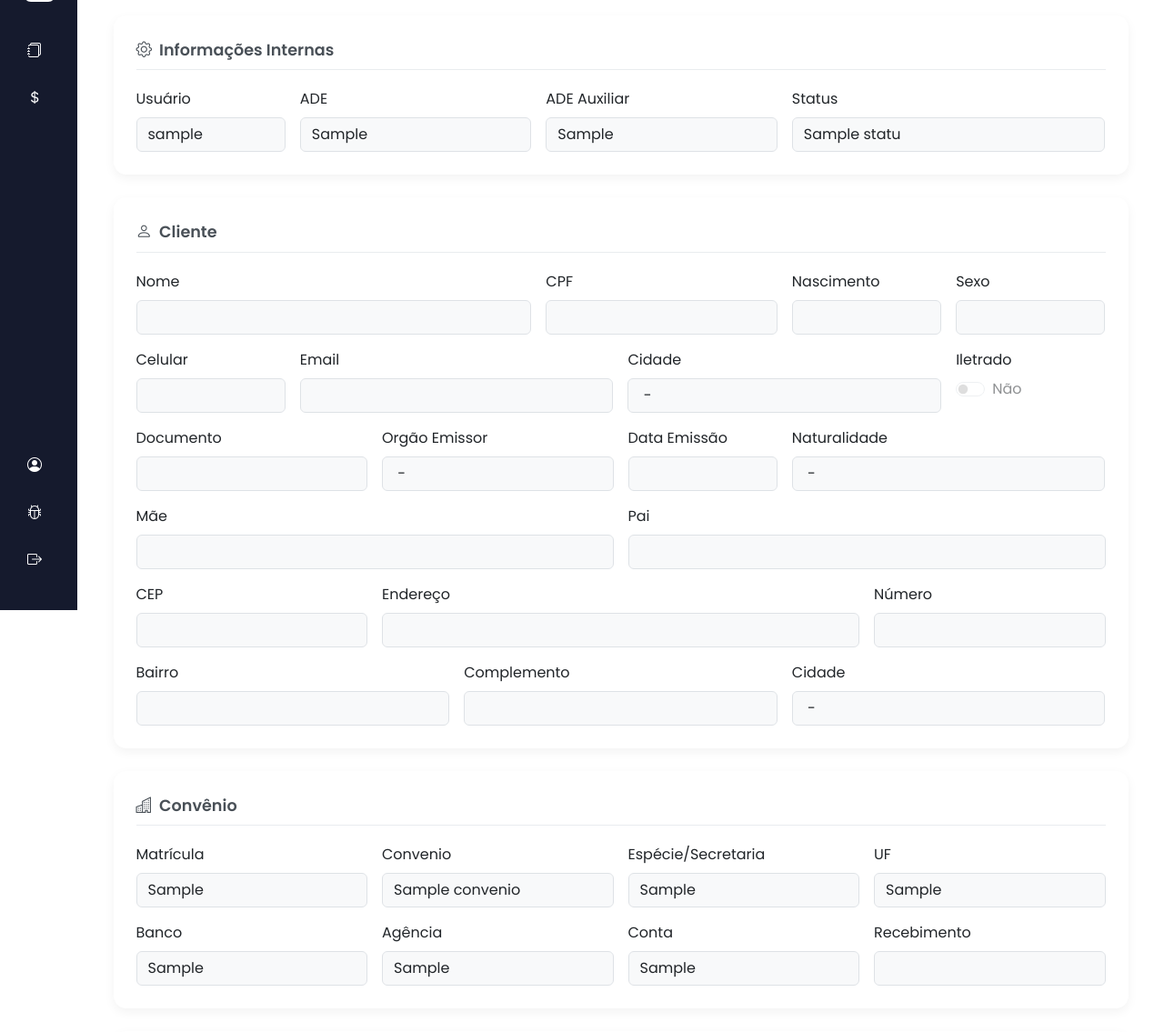
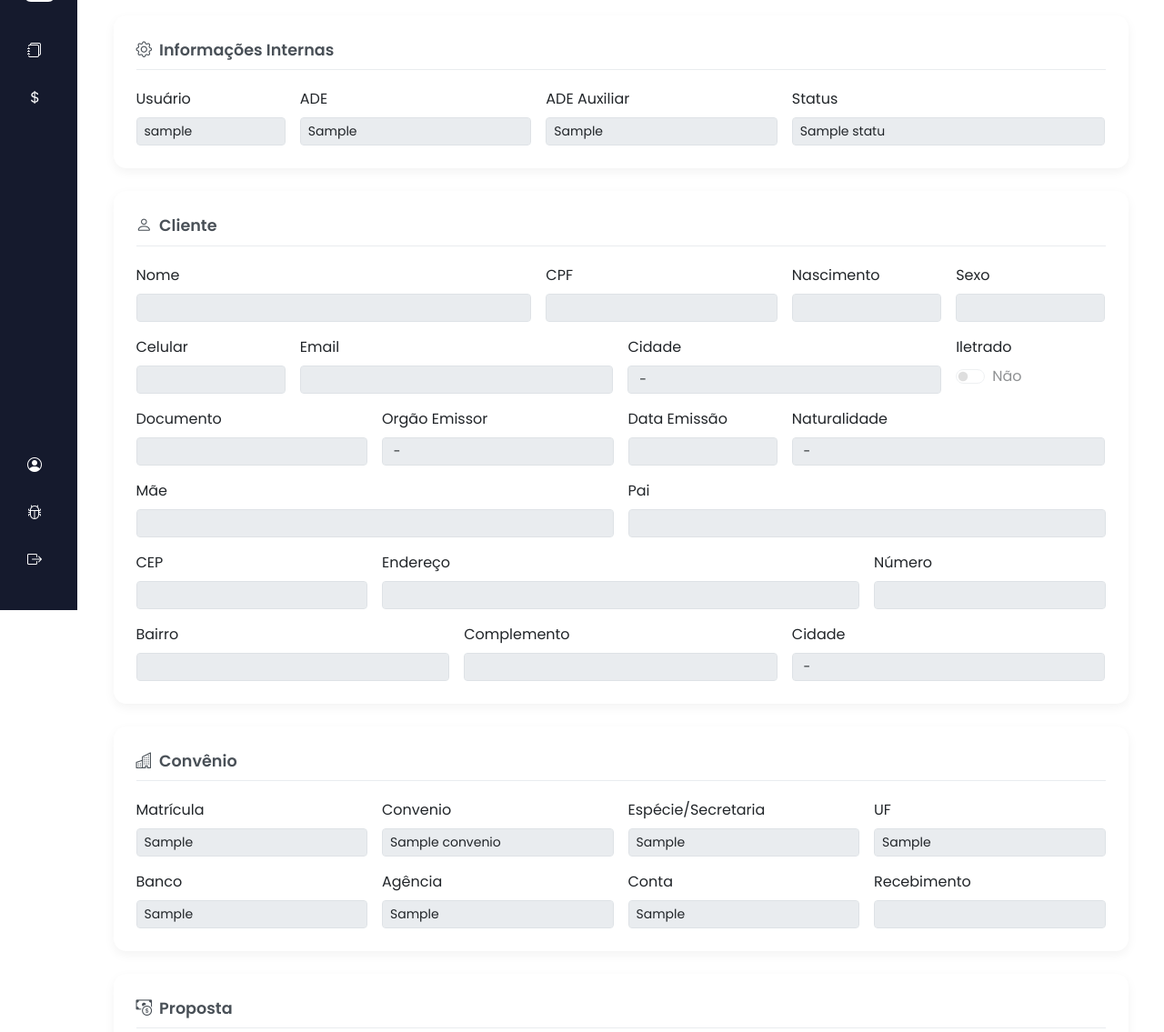
Before and after one commit to jccarlosjr/new-erp, a Django app: template proposta/templates/proposta.html in a window 1280 px wide. Shown: the part 129-1264 px from the top of the page at 91% size. Run offline with Django 5.2, Linux system fonts and the light colour scheme; the template is opened without the code that fills it: values that come from a table or form of the project are taken from there, others are empty; tables that the repository leaves empty hold one stand-in row (values such as "Sample post").

Commit message:
font adjusts

```diff
--- a/proposta/templates/proposta.html
+++ b/proposta/templates/proposta.html
@@ -75,37 +75,37 @@
 
                 <div class="col-md-2">
                     <label class="form-label">Usuário</label>
-                    <input type="text" class="form-control"
-                           value="{{ proposta.usuario }}" readonly>
+                    <input type="text" class="form-control form-control-sm"
+                           value="{{ proposta.usuario }}" readonly disabled>
                 </div>
 
                 <div class="col-md-3">
                     <label class="form-label">ADE</label>
-                    <input type="text" class="form-control"
+                    <input type="text" class="form-control form-control-sm"
                             {% if proposta.ade %}
                                 value="{{ proposta.ade }}"
                             {% else %}
                                 value="Sem ADE"
                             {% endif %}
-                        readonly>
+                        readonly disabled>
                 </div>
 
                 <div class="col-md-3">
                     <label class="form-label">ADE Auxiliar</label>
-                    <input type="text" class="form-control"
+                    <input type="text" class="form-control form-control-sm"
                             {% if proposta.ade_2 %}
                                 value="{{ proposta.ade_2 }}"
                             {% else %}
                                 value="Sem ADE"
                             {% endif %}
-                        readonly>
+                        readonly disabled>
                 </div>
 
                 {% if proposta.status %}
                 <div class="col-md-4">
                     <label class="form-label">Status</label>
-                    <input type="text" class="form-control"
-                           value="{{ proposta.status.nome }}" readonly>
+                    <input type="text" class="form-control form-control-sm"
+                           value="{{ proposta.status.nome }}" readonly disabled>
                 </div>
                 {% endif %}
 
@@ -122,44 +122,44 @@
 
                 <div class="col-md-5">
                     <label class="form-label">Nome</label>
-                    <input type="text" class="form-control"
-                           value="{{ proposta.cliente.nome }}" readonly>
+                    <input type="text" class="form-control form-control-sm"
+                           value="{{ proposta.cliente.nome }}" readonly disabled>
                 </div>
 
                 <div class="col-md-3">
                     <label class="form-label">CPF</label>
-                    <input type="text" class="form-control"
-                           value="{{ proposta.cliente.cpf }}" readonly>
+                    <input type="text" class="form-control form-control-sm"
+                           value="{{ proposta.cliente.cpf }}" readonly disabled>
                 </div>
 
                 <div class="col-md-2">
                     <label class="form-label">Nascimento</label>
-                    <input type="text" class="form-control"
-                           value="{{ proposta.cliente.nascimento|date:'d/m/Y' }}" readonly>
+                    <input type="text" class="form-control form-control-sm"
+                           value="{{ proposta.cliente.nascimento|date:'d/m/Y' }}" readonly disabled>
                 </div>
 
                 <div class="col-md-2">
                     <label class="form-label">Sexo</label>
-                    <input type="text" class="form-control"
-                           value="{{ proposta.cliente.sexo }}" readonly>
+                    <input type="text" class="form-control form-control-sm"
+                           value="{{ proposta.cliente.sexo }}" readonly disabled>
                 </div>
 
                 <div class="col-md-2">
                     <label class="form-label">Celular</label>
-                    <input type="text" class="form-control"
-                           value="{{ proposta.cliente.celular }}" readonly>
+                    <input type="text" class="form-control form-control-sm"
+                           value="{{ proposta.cliente.celular }}" readonly disabled>
                 </div>
 
                 <div class="col-md-4">
                     <label class="form-label">Email</label>
-                    <input type="text" class="form-control"
-                           value="{{ proposta.cliente.email }}" readonly>
+                    <input type="text" class="form-control form-control-sm"
+                           value="{{ proposta.cliente.email }}" readonly disabled>
                 </div>
 
                 <div class="col-md-4">
                     <label class="form-label">Cidade</label>
-                    <input type="text" class="form-control"
-                           value="{{ proposta.cliente.cidade }} - {{ proposta.cliente.uf_cidade }}" readonly>
+                    <input type="text" class="form-control form-control-sm"
+                           value="{{ proposta.cliente.cidade }} - {{ proposta.cliente.uf_cidade }}" readonly disabled>
                 </div>
                 <div class="col-md-2">
                     <label class="form-label d-block">Iletrado</label>
@@ -179,64 +179,64 @@
                 </div>
                 <div class="col-md-3">
                     <label class="form-label">Documento</label>
-                    <input type="text" class="form-control"
-                           value="{{ proposta.cliente.numero_documento }}" readonly>
+                    <input type="text" class="form-control form-control-sm"
+                           value="{{ proposta.cliente.numero_documento }}" readonly disabled>
                 </div>
                 <div class="col-md-3">
                     <label class="form-label">Orgão Emissor</label>
-                    <input type="text" class="form-control"
-                           value="{{ proposta.cliente.orgao_emissor }} - {{ proposta.cliente.uf_emissao }}" readonly>
+                    <input type="text" class="form-control form-control-sm"
+                           value="{{ proposta.cliente.orgao_emissor }} - {{ proposta.cliente.uf_emissao }}" readonly disabled>
                 </div>
                 <div class="col-md-2">
                     <label class="form-label">Data Emissão</label>
-                    <input type="text" class="form-control"
-                           value="{{ proposta.cliente.data_emissao|date:'d/m/Y' }}" readonly>
+                    <input type="text" class="form-control form-control-sm"
+                           value="{{ proposta.cliente.data_emissao|date:'d/m/Y' }}" readonly disabled>
                 </div>
                 <div class="col-md-4">
                     <label class="form-label">Naturalidade</label>
-                    <input type="text" class="form-control"
-                           value="{{ proposta.cliente.naturalidade }} - {{ proposta.cliente.uf_naturalidade }}" readonly>
+                    <input type="text" class="form-control form-control-sm"
+                           value="{{ proposta.cliente.naturalidade }} - {{ proposta.cliente.uf_naturalidade }}" readonly disabled>
                 </div>
                 <div class="col-md-6">
                     <label class="form-label">Mãe</label>
-                    <input type="text" class="form-control"
-                           value="{{ proposta.cliente.mae }}" readonly>
+                    <input type="text" class="form-control form-control-sm"
+                           value="{{ proposta.cliente.mae }}" readonly disabled>
                 </div>
                 <div class="col-md-6">
                     <label class="form-label">Pai</label>
-                    <input type="text" class="form-control"
-                           value="{{ proposta.cliente.pai }}" readonly>
+                    <input type="text" class="form-control form-control-sm"
+                           value="{{ proposta.cliente.pai }}" readonly disabled>
                 </div>
 
                 <div class="col-md-3">
                     <label class="form-label">CEP</label>
-                    <input type="text" class="form-control"
-                           value="{{ proposta.cliente.cep }}" readonly>
+                    <input type="text" class="form-control form-control-sm"
+                           value="{{ proposta.cliente.cep }}" readonly disabled>
                 </div>
                 <div class="col-md-6">
                     <label class="form-label">Endereço</label>
-                    <input type="text" class="form-control"
-                           value="{{ proposta.cliente.endereco }}" readonly>
+                    <input type="text" class="form-control form-control-sm"
+                           value="{{ proposta.cliente.endereco }}" readonly disabled>
                 </div>
                 <div class="col-md-3">
                     <label class="form-label">Número</label>
-                    <input type="text" class="form-control"
-                           value="{{ proposta.cliente.numero }}" readonly>
+                    <input type="text" class="form-control form-control-sm"
+                           value="{{ proposta.cliente.numero }}" readonly disabled>
                 </div>
                 <div class="col-md-4">
                     <label class="form-label">Bairro</label>
-                    <input type="text" class="form-control"
-                           value="{{ proposta.cliente.bairro }}" readonly>
+                    <input type="text" class="form-control form-control-sm"
+                           value="{{ proposta.cliente.bairro }}" readonly disabled>
                 </div>
                 <div class="col-md-4">
                     <label class="form-label">Complemento</label>
-                    <input type="text" class="form-control"
-                           value="{{ proposta.cliente.complemento }}" readonly>
+                    <input type="text" class="form-control form-control-sm"
+                           value="{{ proposta.cliente.complemento }}" readonly disabled>
                 </div>
                 <div class="col-md-4">
                     <label class="form-label">Cidade</label>
-                    <input type="text" class="form-control"
-                           value="{{ proposta.cliente.cidade }} - {{ proposta.cliente.uf_cidade }}" readonly>
+                    <input type="text" class="form-control form-control-sm"
+                           value="{{ proposta.cliente.cidade }} - {{ proposta.cliente.uf_cidade }}" readonly disabled>
                 </div>
 
             </div>
@@ -251,49 +251,49 @@
             <div class="row g-3">
                 <div class="col-md-3">
                     <label class="form-label">Matrícula</label>
-                    <input type="text" class="form-control"
-                           value="{{ proposta.card_oferta.matricula.matricula }}" readonly>
+                    <input type="text" class="form-control form-control-sm"
+                           value="{{ proposta.card_oferta.matricula.matricula }}" readonly disabled>
                 </div>
                 <div class="col-md-3">
                     <label class="form-label">Convenio</label>
-                    <input type="text" class="form-control"
-                           value="{{ proposta.card_oferta.matricula.convenio }}" readonly>
+                    <input type="text" class="form-control form-control-sm"
+                           value="{{ proposta.card_oferta.matricula.convenio }}" readonly disabled>
                 </div>
                 <div class="col-md-3">
                     <label class="form-label">Espécie/Secretaria</label>
-                    <input type="text" class="form-control"
-                           value="{{ proposta.card_oferta.matricula.codigo_convenio }}" readonly>
+                    <input type="text" class="form-control form-control-sm"
+                           value="{{ proposta.card_oferta.matricula.codigo_convenio }}" readonly disabled>
                 </div>
                 <div class="col-md-3">
                     <label class="form-label">UF</label>
-                    <input type="text" class="form-control"
-                           value="{{ proposta.card_oferta.matricula.uf_convenio }}" readonly>
+                    <input type="text" class="form-control form-control-sm"
+                           value="{{ proposta.card_oferta.matricula.uf_convenio }}" readonly disabled>
                 </div>
 
                 <div class="col-md-3">
                     <label class="form-label">Banco</label>
-                    <input type="text" class="form-control"
-                           value="{{ proposta.card_oferta.matricula.banco }}" readonly>
+                    <input type="text" class="form-control form-control-sm"
+                           value="{{ proposta.card_oferta.matricula.banco }}" readonly disabled>
                 </div>
                 <div class="col-md-3">
                     <label class="form-label">Agência</label>
-                    <input type="text" class="form-control"
-                           value="{{ proposta.card_oferta.matricula.agencia }}" readonly>
+                    <input type="text" class="form-control form-control-sm"
+                           value="{{ proposta.card_oferta.matricula.agencia }}" readonly disabled>
                 </div>
                 <div class="col-md-3">
                     <label class="form-label">Conta</label>
-                    <input type="text" class="form-control"
-                           value="{{ proposta.card_oferta.matricula.conta }}" readonly>
+                    <input type="text" class="form-control form-control-sm"
+                           value="{{ proposta.card_oferta.matricula.conta }}" readonly disabled>
                 </div>
                 <div class="col-md-3">
                     <label class="form-label">Recebimento</label>
-                    <input type="text" class="form-control"
+                    <input type="text" class="form-control form-control-sm"
                         {% if proposta.card_oferta.matricula.recebimento == 'CC' %}
                             value="Conta Corrente"
                         {% elif proposta.card_oferta.matricula.recebimento == 'CP' %}
                             value="Conta Poupança"
                         {% endif %}
-                    readonly>
+                    readonly disabled>
                 </div>
             </div>
         </div>
@@ -308,73 +308,73 @@
                 {% if proposta.tabela %}
                 <div class="col-md-4">
                     <label class="form-label">Banco</label>
-                    <input type="text" class="form-control"
-                           value="{{ proposta.tabela.banco }}" readonly>
+                    <input type="text" class="form-control form-control-sm"
+                           value="{{ proposta.tabela.banco }}" readonly disabled>
                 </div>
 
                 <div class="col-md-4">
                     <label class="form-label">Operação</label>
-                    <input type="text" class="form-control"
-                           value="{{ proposta.tabela.operacao }}" readonly>
+                    <input type="text" class="form-control form-control-sm"
+                           value="{{ proposta.tabela.operacao }}" readonly disabled>
                 </div>
 
                 <div class="col-md-4">
                     <label class="form-label">Tabela</label>
-                    <input type="text" class="form-control"
-                           value="{{ proposta.tabela.nome }} - {{ proposta.tabela.taxa }}%" readonly>
+                    <input type="text" class="form-control form-control-sm"
+                           value="{{ proposta.tabela.nome }} - {{ proposta.tabela.taxa }}%" readonly disabled>
                 </div>
                 {% endif %}
 
                 <div class="col-md-3">
                     <label class="form-label">Parcela</label>
-                    <input type="text" class="form-control"
-                           value="R$ {{ proposta.parcela|floatformat:2 }}" readonly>
+                    <input type="text" class="form-control form-control-sm"
+                           value="R$ {{ proposta.parcela|floatformat:2 }}" readonly disabled>
                 </div>
 
                 <div class="col-md-3">
                     <label class="form-label">Prazo</label>
-                    <input type="text" class="form-control"
-                           value="{{ proposta.prazo }}" readonly>
+                    <input type="text" class="form-control form-control-sm"
+                           value="{{ proposta.prazo }}" readonly disabled>
                 </div>
 
                 <div class="col-md-3">
                     <label class="form-label">Financiado</label>
-                    <input type="text" class="form-control"
-                           value="R$ {{ proposta.financiado|floatformat:2 }}" readonly>
+                    <input type="text" class="form-control form-control-sm"
+                           value="R$ {{ proposta.financiado|floatformat:2 }}" readonly disabled>
                 </div>
 
                 <div class="col-md-3">
                     <label class="form-label">Troco</label>
-                    <input type="text" class="form-control"
-                           value="R$ {{ proposta.troco|floatformat:2 }}" readonly>
+                    <input type="text" class="form-control form-control-sm"
+                           value="R$ {{ proposta.troco|floatformat:2 }}" readonly disabled>
                 </div>
                 {% if proposta.contrato_portado %}
                 <div class="col-md-4">
                     <label class="form-label">Contrato Portado</label>
-                    <input type="text" class="form-control"
-                           value="{{ proposta.contrato_portado }}" readonly>
+                    <input type="text" class="form-control form-control-sm"
+                           value="{{ proposta.contrato_portado }}" readonly disabled>
                 </div>
                 {% endif %}
                 {% if proposta.banco_origem %}
                 <div class="col-md-2">
                     <label class="form-label">Banco Origem</label>
-                    <input type="text" class="form-control"
-                           value="{{ proposta.banco_origem}}" readonly>
+                    <input type="text" class="form-control form-control-sm"
+                           value="{{ proposta.banco_origem}}" readonly disabled>
                 </div>
                 {% endif %}
                 {% if proposta.saldo_devedor %}
                 <div class="col-md-3">
                     <label class="form-label">Saldo Devedor</label>
-                    <input type="text" class="form-control"
-                           value="R$ {{ proposta.saldo_devedor|floatformat:2 }}" readonly>
+                    <input type="text" class="form-control form-control-sm"
+                           value="R$ {{ proposta.saldo_devedor|floatformat:2 }}" readonly disabled>
                 </div>
                 {% endif %}
 
                 {% if proposta.prazo_original %}
                 <div class="col-md-3">
                     <label class="form-label">Resta/Original</label>
-                    <input type="text" class="form-control"
-                           value="{{ proposta.prazo_restante }}/{{ proposta.prazo_original }}" readonly>
+                    <input type="text" class="form-control form-control-sm"
+                           value="{{ proposta.prazo_restante }}/{{ proposta.prazo_original }}" readonly disabled>
                 </div>
                 {% endif %}
 
@@ -384,7 +384,7 @@
         <div class="form-section">
                 <div class="col-md-12">
                     <label class="form-label">Observações</label>
-                    <textarea class="form-control" rows="3" readonly>{{ proposta.obs }}</textarea>
+                    <textarea class="form-control form-control-sm" rows="3" readonly disabled>{{ proposta.obs }}</textarea>
                 </div>
         </div>
 
```
Also changed, not shown: card_oferta/services/card_oferta_service.py (+12 -1 lines), todo.txt (+8 -1 lines).
